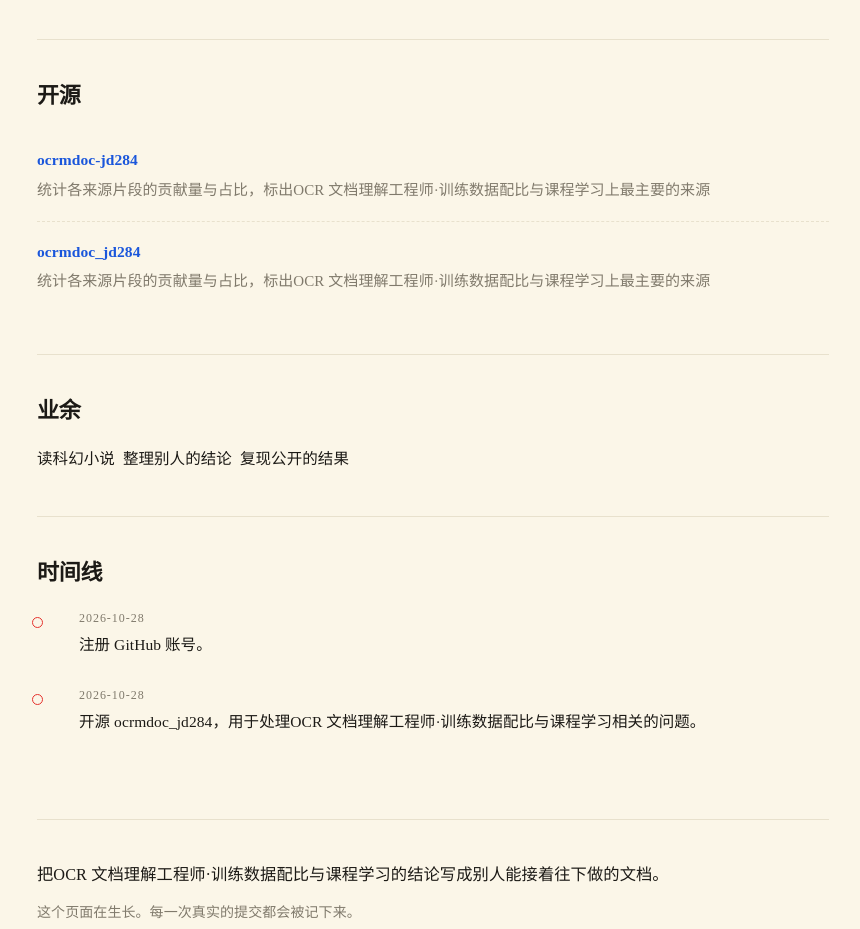
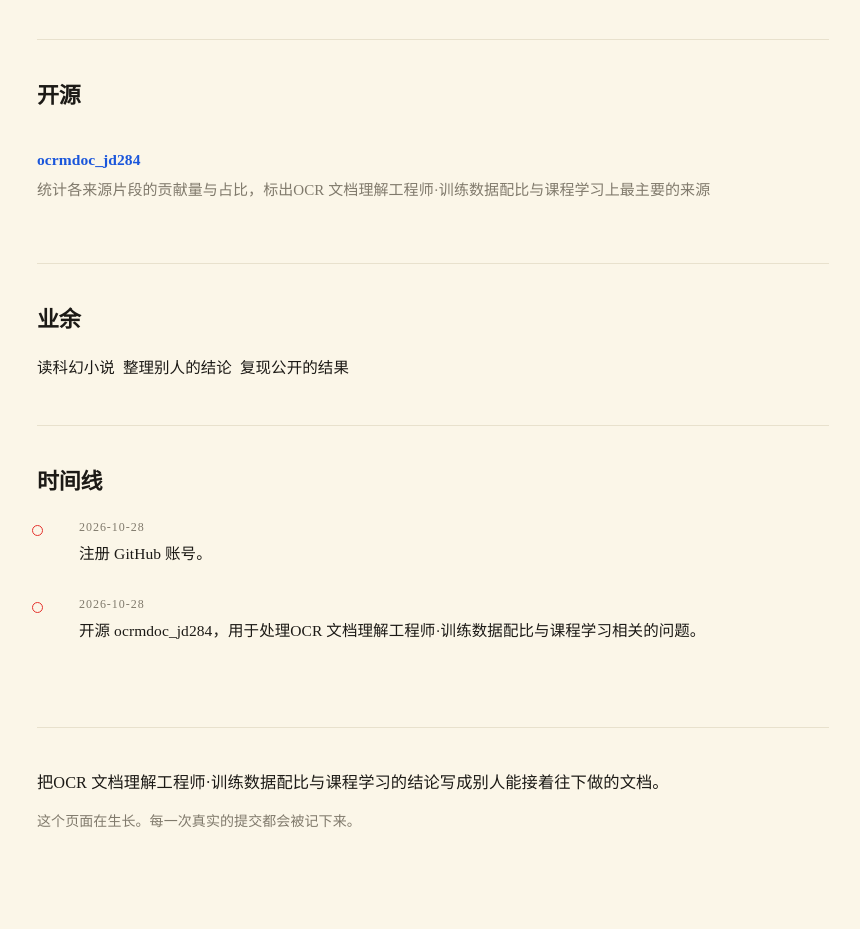
Before and after one commit to greggand/greggand.github.io, a plain HTML site: page index.html in a window 1280 px wide. Shown: the part 829-1758 px from the top of the page, without its empty margins (207-1067 px from the left). Drawn offline with Linux system fonts and the light colour scheme.

Commit message:
fix: 更新个人站点

```diff
--- a/index.html
+++ b/index.html
@@ -102,9 +102,6 @@ background-image:repeating-linear-gradient(0deg, transparent 0 39px, #e8e1cd 39p
 <section id="work">
   <h2>开源</h2>
   <ul class="repos">
-    <li><div class="name"><a href="https://github.com/greggand/ocrmdoc-jd284" rel="noopener">ocrmdoc-jd284</a></div>
-      <div class="desc">统计各来源片段的贡献量与占比，标出OCR 文档理解工程师·训练数据配比与课程学习上最主要的来源</div>
-    </li>
     <li><div class="name"><a href="https://github.com/greggand/ocrmdoc_jd284" rel="noopener">ocrmdoc_jd284</a></div>
       <div class="desc">统计各来源片段的贡献量与占比，标出OCR 文档理解工程师·训练数据配比与课程学习上最主要的来源</div>
     </li>
```
